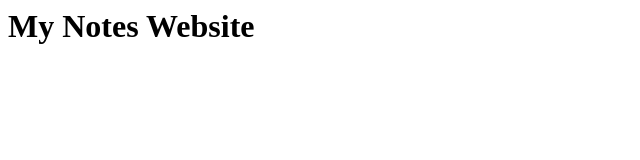
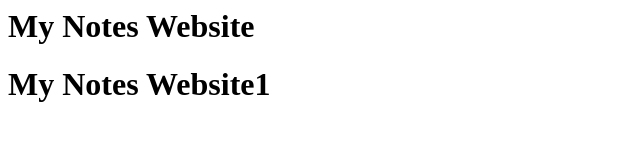
Before and after one commit to lakshmanvpg/notes-website, a plain HTML site: page index.html in a window 1280 px wide. Shown: the whole page, without its empty margins (0-640 px from the left). Drawn offline with Linux system fonts and the light colour scheme.

Commit message:
Update index.html

```diff
--- a/index.html
+++ b/index.html
@@ -1 +1,2 @@
 <h1>My Notes Website</h1>
+<h1>My Notes Website1</h1>
```
